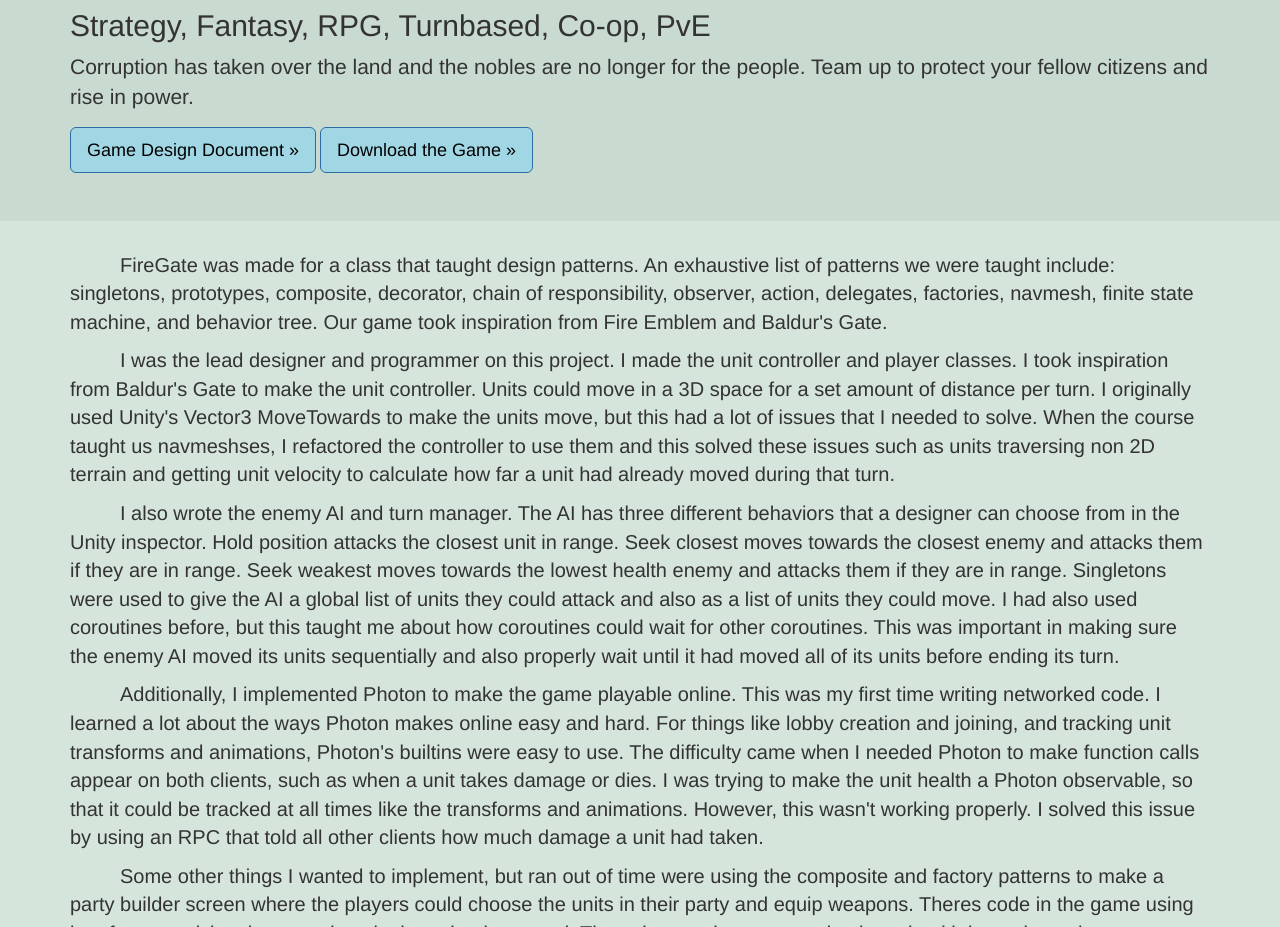
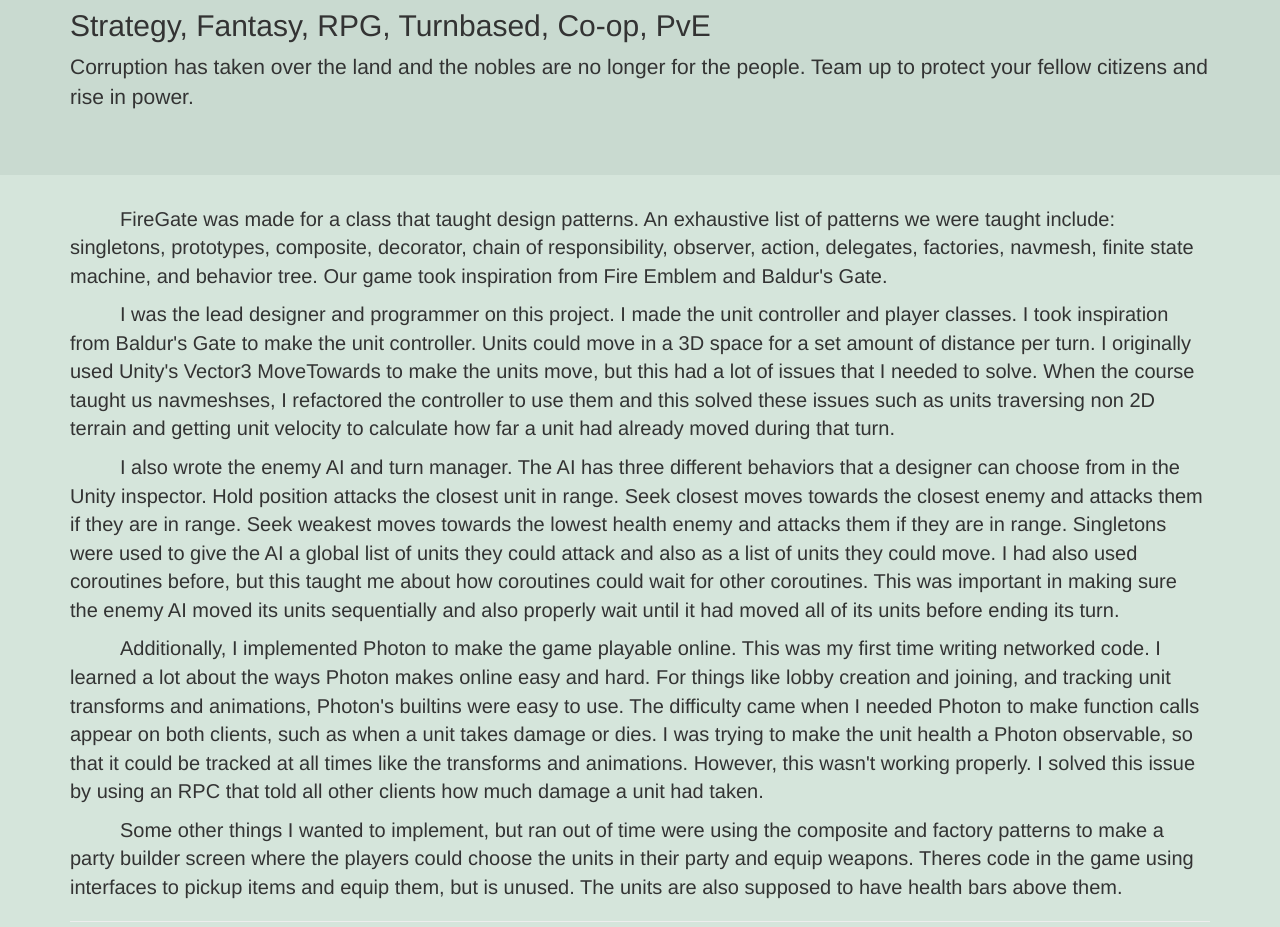
Before and after one commit to brayww/bradenwinters, a plain HTML site: page fg.html in a window 1280 px wide. Shown: the part 800-1727 px from the top of the page. Drawn offline with nearby package versions, Linux system fonts and the light colour scheme.

Commit message:
removed incorrect buttons

```diff
--- a/fg.html
+++ b/fg.html
@@ -38,8 +38,8 @@ EMAIL: wintersb@uci.edu
       <h2>Strategy, Fantasy, RPG, Turnbased, Co-op, PvE</h2>
       <p>Corruption has taken over the land and the nobles are no longer for the people. Team up to protect your fellow citizens and rise in power.
       </p>
-      <a class="btn btn-primary btn-lg" role="button" style="background-color:#a1d7e5; color:black" href="https://docs.google.com/document/d/1EICZnZfdnTAYAceH27B0smNlYlZ1Fq6NbU9Q4w1ygoQ/edit?usp=sharing" target="blank">Game Design Document »</a>
-      <a class="btn btn-primary btn-lg" role="button" style="background-color:#a1d7e5; color:black" href="Builds.zip" target="blank">Download the Game »</a>
+      <!--<a class="btn btn-primary btn-lg" role="button" style="background-color:#a1d7e5; color:black" href="https://docs.google.com/document/d/1EICZnZfdnTAYAceH27B0smNlYlZ1Fq6NbU9Q4w1ygoQ/edit?usp=sharing" target="blank">Game Design Document »</a>
+      <a class="btn btn-primary btn-lg" role="button" style="background-color:#a1d7e5; color:black" href="Builds.zip" target="blank">Download the Game »</a>-->
     </div>
   </div>
   <div class="container" style="font-size:20px; text-indent:50px">
```
Also changed, not shown: ftla.html (+1 -1 lines), mh.html (+1 -1 lines), rtr.html (+2 -2 lines).
